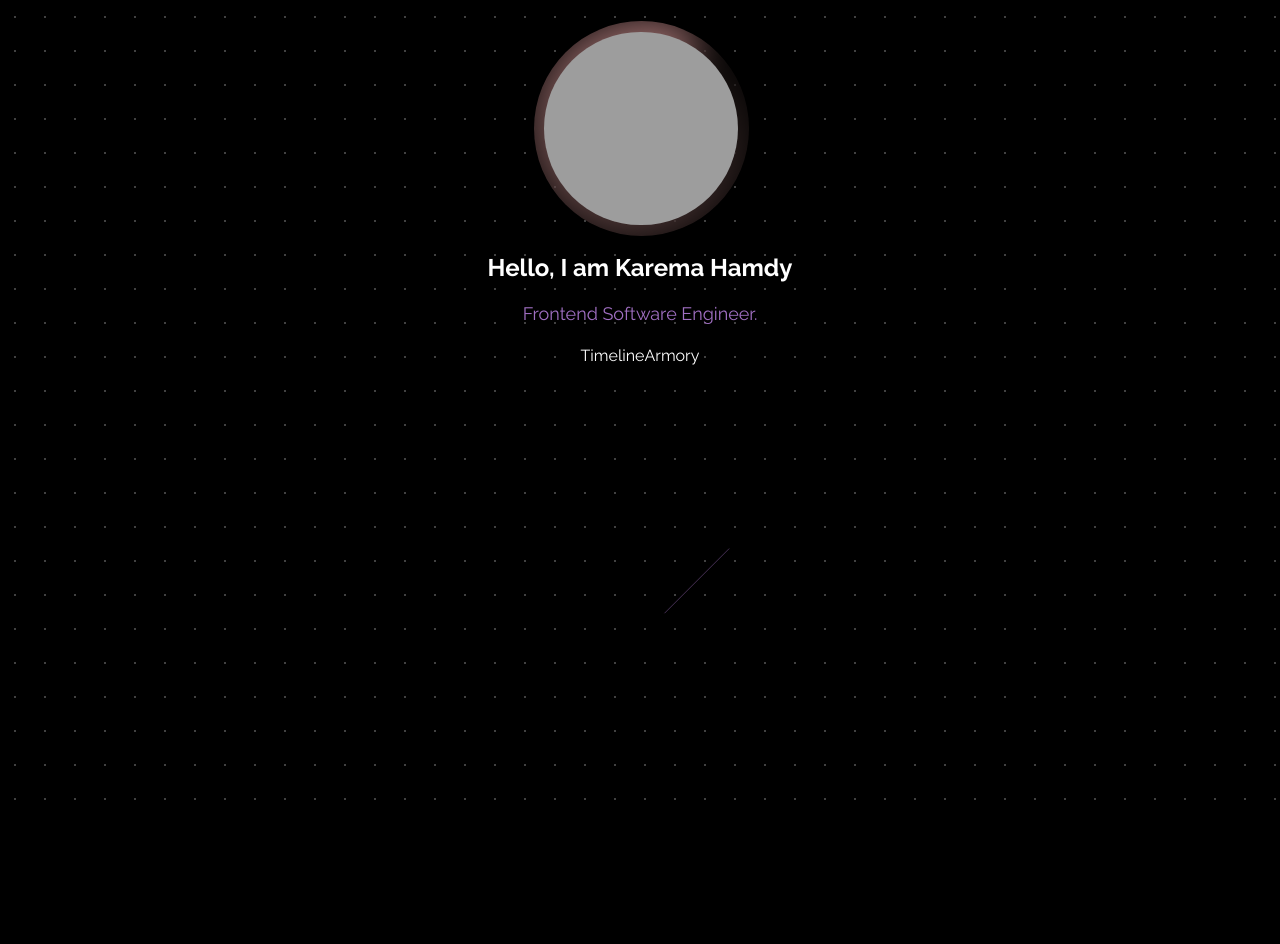
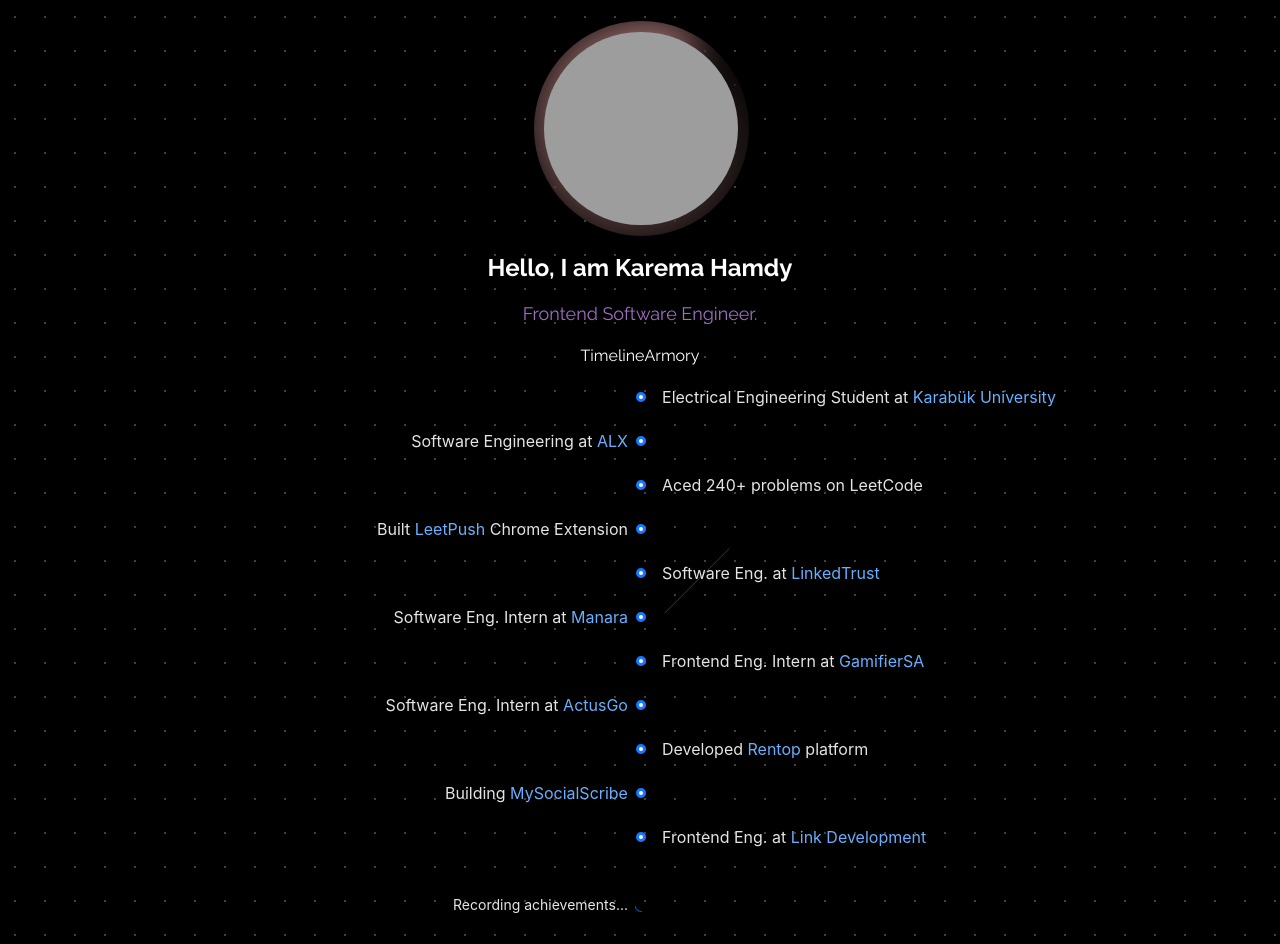
Before and after one commit to karemahamdy/portfolio, a Next.js app: page / in a window 1280 px wide. Before the commit the page ends 800 px from the top, so only its background shows below. Built offline with nearby package versions, Linux system fonts and the light colour scheme; grey boxes are pictures that could not be loaded.

Commit message:
feat: add time line

```diff
--- a/package.json
+++ b/package.json
@@ -12,6 +12,7 @@
     "@radix-ui/react-slot": "^1.1.1",
     "@radix-ui/react-tabs": "^1.1.2",
     "@shadcn/ui": "^0.0.4",
+    "antd": "^5.22.5",
     "class-variance-authority": "^0.7.1",
     "clsx": "^2.1.1",
     "framer-motion": "^11.14.4",
--- a/src/_components/Tabs.tsx
+++ b/src/_components/Tabs.tsx
@@ -1,6 +1,7 @@
 import { Tabs, TabsContent, TabsList, TabsTrigger } from '@/components/ui/tabs'
 import Armory from '../ui/Armory'
-// import Time from '@/components/Time'
+import Time from './Time'
+
 
 export default function Main() {
 
@@ -12,7 +13,7 @@ export default function Main() {
           <TabsTrigger value="armory">Armory</TabsTrigger>
         </TabsList>
         <TabsContent value="timeline">
-          {/* <Time /> */}
+          <Time/>
         </TabsContent>
         <TabsContent value="armory">
           <Armory />
--- /dev/null
+++ b/src/_components/Time.tsx
@@ -0,0 +1,50 @@
+'use client'
+import { TIMELINE_DATA } from '@/app/data'
+import { Timeline } from 'antd'
+
+import { motion } from 'framer-motion'
+import React from 'react'
+
+export default function Time() {
+  return (
+    <div className="flex justify-center">
+      <Timeline
+        mode="alternate"
+        pending={
+          <span className="text-xs sm:text-sm">
+            Recording achievements...
+          </span>
+        }
+        className="flex-1 text-xs sm:text-base text-stone-200"
+      >
+        {TIMELINE_DATA.map((item, index) => (
+          <Timeline.Item key={index}>
+            <motion.div
+              initial={{ x: index % 2 === 0 ? 100 : -100, opacity: 0 }}
+              animate={{ x: 0, opacity: 1 }}
+              transition={{
+                duration: 0.5,
+                ease: 'anticipate',
+                delay: index * 0.3,
+              }}
+            >
+              <p className="text-xs sm:text-base">
+                {item.description}{' '}
+                {item.extName && (
+                  <a
+                    href={item.url}
+                    target="_blank"
+                    className="text-[#69b1ff]"
+                  >
+                    {item.extName}{' '}
+                  </a>
+                )}
+                {item.rest}
+              </p>
+            </motion.div>
+          </Timeline.Item>
+        ))}
+      </Timeline>
+    </div>
+  )
+}
--- /dev/null
+++ b/src/app/data.ts
@@ -0,0 +1,57 @@
+export const TIMELINE_DATA = [
+  {
+    description: 'Electrical Engineering Student at',
+    extName: 'Karabük University',
+    url: 'https://www.karabuk.edu.tr/',
+  },
+  {
+    description: 'Software Engineering at',
+    extName: 'ALX',
+    url: 'https://www.linkedin.com/school/alx-academy/posts',
+  },
+  {
+    description: 'Aced 240+ problems on LeetCode',
+  },
+  {
+    description: 'Built',
+    extName: 'LeetPush',
+    url: 'https://chromewebstore.google.com/detail/leetpush/gmagfdabfjaipjgdfgddjgongeemkalf',
+    rest: 'Chrome Extension',
+  },
+  {
+    description: 'Software Eng. at',
+    extName: 'LinkedTrust',
+    url: 'https://www.linkedin.com/company/linkedtrust/posts/',
+  },
+  {
+    description: 'Software Eng. Intern at',
+    extName: 'Manara',
+    url: 'https://www.linkedin.com/school/teammanara/posts/?feedView=all',
+  },
+  {
+    description: 'Frontend Eng. Intern at',
+    extName: 'GamifierSA',
+    url: 'https://www.linkedin.com/company/gamifiersa/',
+  },
+  {
+    description: 'Software Eng. Intern at',
+    extName: 'ActusGo',
+    url: 'https://www.linkedin.com/company/actusgo/posts/?feedView=all',
+  },
+  {
+    description: 'Developed',
+    extName: 'Rentop',
+    url: 'https://www.rentop.co/en',
+    rest: 'platform',
+  },
+  {
+    description: 'Building',
+    extName: 'MySocialScribe',
+    url: 'https://mysocialscribe.com/',
+  },
+  {
+    description: 'Frontend Eng. at',
+    extName: 'Link Development',
+    url: 'https://www.linkedin.com/company/linkdev4it/',
+  },
+]
```
Also changed, not shown: src/_components/ImageCircle.ts (deleted), 1 other file (tests, documents, lock files or other folders).
